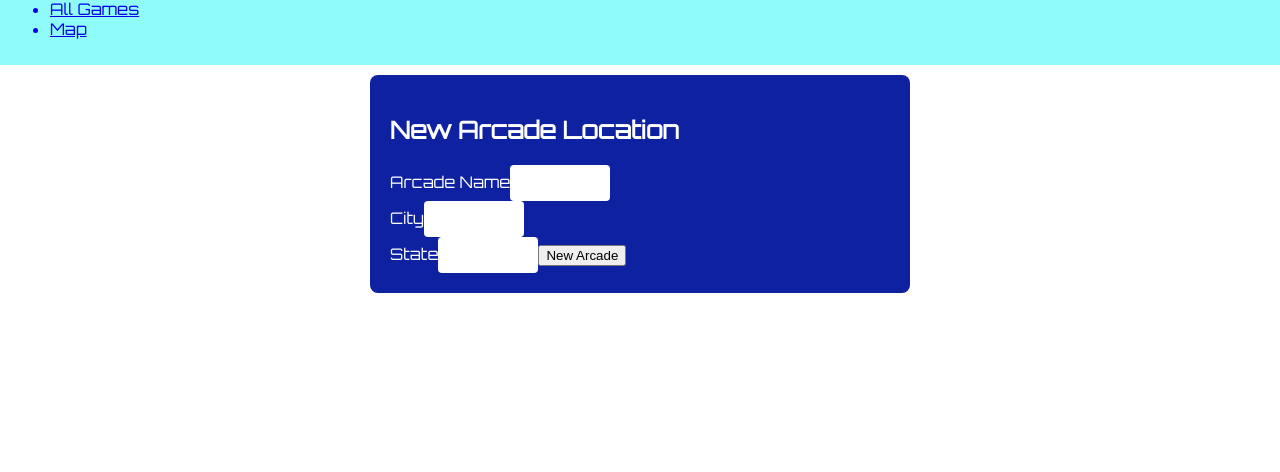
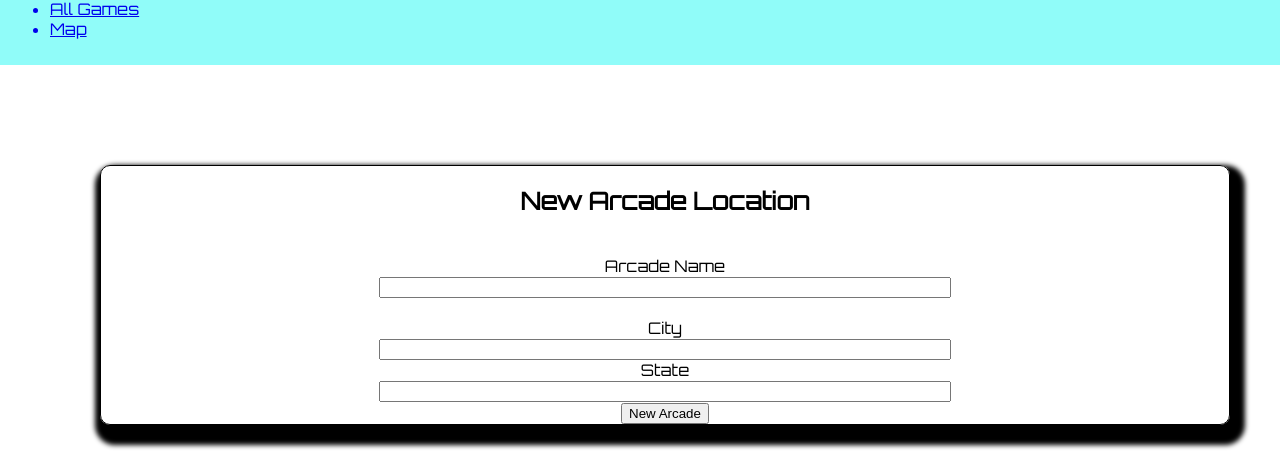
Before and after one commit to kbongco/Rhy-Finder-, a React (Create React App) app in the folder rhy-finder/: page /addarcade in a window 1280 px wide. Shown: the part 411-883 px from the top of the page. Before the commit the page ends 800 px from the top, so only its background shows below. Built offline with nearby package versions, Linux system fonts and the light colour scheme; no server answers.

Commit message:
added functionality to view games

```diff
--- a/rhy-finder/src/AddArcade.js
+++ b/rhy-finder/src/AddArcade.js
@@ -31,17 +31,18 @@ export default function AddArcade(props) {
   };
 
   return (
+    <div className='form'>
     <form className='arcade' onSubmit={handleSubmit}>
-      <h2>New Arcade Location </h2>
-      <label htmlFor="ArcadeName">Arcade Name</label>
+      <h2>New Arcade Location </h2><br></br>
+      <label htmlFor="ArcadeName">Arcade Name</label><br></br>
       <input
         type="text"
         id="Arcadename"
         onChange={(e) => updateArcadeName(e.target.value)}
         value={ArcadeName}
-      />
+      /> <br></br>
       <br></br>
-      <label htmlFor="City">City</label>
+      <label htmlFor="City">City</label><br></br>
       <input
         type="text"
         id="City"
@@ -49,14 +50,15 @@ export default function AddArcade(props) {
         value={City}
       />
       <br></br>
-      <label htmlFor="State">State</label>
+      <label htmlFor="State">State</label><br></br>
         <input
           type="text"
           id="State"
           onChange={(e) => updateState(e.target.value)}
           value={State}
-        />
-      <button type="submit">New Arcade</button><br></br>
-    </form>
+        /><br></br>
+      <button className='newArcade' type="submit">New Arcade</button><br></br>
+      </form>
+      </div>
   );
 }
--- a/rhy-finder/src/AddGame.js
+++ b/rhy-finder/src/AddGame.js
@@ -12,6 +12,7 @@ export default function AddGame() {
       {
         fields: {
           RhythmGameName: RhythmGameName,
+          Images: Images
         },
       },
       {
@@ -24,24 +25,31 @@ export default function AddGame() {
   };
 
   return (
+    <div class='form'>
     <form onSubmit={handleSubmit}>
-    <h2>New Rhythm Game</h2>
-    <label htmlFor="RhythmGame">Rhythm Game Name</label>
+      <h2>New Rhythm Game</h2>
+
+        <label htmlFor="RhythmGame">Rhythm Game Name</label>
+        <br></br>
     <input
       type="text"
       id="RhythmGame"
       onChange={(e) => updateRhythmGameName(e.target.value)}
       value={RhythmGameName}
-      />
+        />
+        <br></br>
 
-      <input
+      <label htmlFor='Image Link'>Image Link</label>
+        <input
         type="url"
         name='url'
         id='url'
         onChange={(e) => updateImages(e.target.value)}
         value={Images}
-      />
+        />
+        <br></br>
       <button type="submit">New Game</button>
       </form>
+      </div>
   )
 }
--- a/rhy-finder/src/App.css
+++ b/rhy-finder/src/App.css
@@ -48,28 +48,6 @@ nav{
   padding:10px;
 }
 
-.arcade{
-  max-width:500px;
-  padding:10px 20px;
-  background:#0D21A1;
-  margin:10px auto;
-  color:white;
-  padding:20px;
-  border-radius:8px;
-}
-
-.arcade input[type='text']{
-  border:none;
-  border-radius:4px;
-  font-size:14px;
-  margin: 0;
-  outline: 0;
-  padding:10px;
-  width: 100px;
-  box-sizing:border-box;
-  box-shadow: 0 1px rgba(0,0,0,0.03)
-}
-
 li {
   text-decoration:none;
 }
@@ -89,3 +67,40 @@ li {
   white-space:nowrap;
   background-color:#BEB8EB;
 }
+.gameshowCase, .otherGamesShowCase{
+  display:flex;
+  flex-wrap:wrap;
+  word-wrap:break-word;
+}
+
+.gameMachines, .othergameMachines{
+  width:100px;
+  height:100px;
+}
+.gameName, .othergameName{
+  word-wrap:break-word;
+}
+
+.gameTitleandPic, .othergameTitleandPic{
+  overflow-wrap:break-word;
+  margin:0px 50px 0px 50px;
+  box-shadow: 0px 10px 5px rgba(0,0,0.2);
+}
+
+.form{
+  margin: 100px 50px 50px 100px;
+  border: 1px solid;
+  box-shadow:5px 10px 5px 10px;
+  border-radius:10px;
+  text-align:center;
+}
+
+input[type=text]{
+  width:50%;
+}
+
+
+/*  div -> othergamesshowCase
+className: othergameTitleandPic,
+h2 -> othergameName
+img -> othergameMachines */
--- a/rhy-finder/src/App.js
+++ b/rhy-finder/src/App.js
@@ -1,6 +1,5 @@
 import React, { useState, useEffect, useRef } from "react";
 import { Route } from "react-router-dom";
-import logo from "./logo.svg";
 import "./App.css";
 import Navigation from "./Navigation";
 import Locations from "./Locations";
@@ -8,6 +7,7 @@ import AddArcade from "./AddArcade";
 import AddGame from "./AddGame";
 import Home from "./Home";
 import ViewRhyGames from './ViewRhyGames'
+import ViewOtherGames from './ViewOtherGames'
 // import ArcadeMap from './Map'
 import axios from "axios";
 
@@ -16,6 +16,8 @@ function App() {
   const [getNewArcades, updateGetNewArcades] = useState(false);
   const [rhythmGames, updateRhythmGames] = useState([]);
   const [getRhythmGames, updateGetRhythmGames] = useState(false);
+  const [otherGames, updateOtherGames] = useState([]);
+  const [getOtherGames, updateGetOtherGames] = useState(false)
 
 
   useEffect(() => {
@@ -48,6 +50,20 @@ function App() {
     summonRhythmGames()
   }, [getRhythmGames]);
 
+  useEffect(() => {
+    const summonOtherGames = async () => {
+      const otherGameList = await axios("https://api.airtable.com/v0/app7jwOkPMaOOh53m/Table%203?view=Grid%20view",
+        {
+          headers: {
+            Authorization: `Bearer ${process.env.REACT_APP_AIRTABLE_KEY}`,
+          },
+        }
+      );
+      updateOtherGames(otherGameList.data.records)
+    }
+    summonOtherGames()
+  },[getOtherGames])
+
 
 
   return (
@@ -58,7 +74,7 @@ function App() {
         <Home />
       </Route>
 
-      <Route path="/locations" exact>
+      <Route path="/locations/" exact>
         <Locations arcades={arcades} />
       </Route>
 
@@ -73,10 +89,15 @@ function App() {
         <AddGame />
       </Route>
 
-      <Route path='/viewgames'>
-        <ViewRhyGames rhythmGames={rhythmGames}/>
+      <Route path='/viewgames' exact>
+        <ViewRhyGames rhythmGames={rhythmGames} />
       </Route>
 
+      <Route path='/viewgames/othergames' exact>
+        <ViewOtherGames otherGames={otherGames} />
+      </Route>
+
+      {/* <Route path="/locations/:name" exact> */}
       {/* <Route path='/map'>
         <ArcadeMap/>
       </Route> */}
--- a/rhy-finder/src/ArcadeDetail.js
+++ b/rhy-finder/src/ArcadeDetail.js
@@ -11,7 +11,7 @@ export default function ArcadeDetai() {
 
   return (
     <div>
-      <h1>{arcade.ArcadeName}</h1>
+      <h1>{arcade.fields.ArcadeName}</h1>
     </div>
   )
 }
--- a/rhy-finder/src/Locations.js
+++ b/rhy-finder/src/Locations.js
@@ -30,7 +30,7 @@ const {arcades} = props
                 <p>{arcade.fields.State}</p>
               </td>
               <td>
-              <Link to ={`/locations/${arcade.ArcadeName}`}><p>Read More</p></Link>
+              <Link to ={`/locations/${arcade.fields.ArcadeName}`}><p>Read More</p></Link>
               </td>
             </tr>
           ))}
--- /dev/null
+++ b/rhy-finder/src/ViewOtherGames.js
@@ -0,0 +1,21 @@
+import React, { useState, useEffect } from "react";
+import { Route, Link } from "react-router-dom";
+
+export default function ViewOtherGames(props) {
+  const { otherGames } = props;
+
+  return (
+    <div className="otherGamesShowCase">
+      <h1>Non-Rhythm Games</h1>
+      <Link to={`/viewgames/`}>
+        <p>Go back to Rhythm Games</p>
+      </Link>
+      {otherGames.map((othergame) => (
+        <div className="othergameTitleandPic">
+          <h2 className="othergameName">{othergame.fields.OtherCoolGames}</h2>
+          <img className="othergameMachines" src={othergame.fields.Images} />
+        </div>
+      ))}
+    </div>
+  );
+}
--- a/rhy-finder/src/ViewRhyGames.js
+++ b/rhy-finder/src/ViewRhyGames.js
@@ -1,19 +1,21 @@
 import React, { useState, useEffect } from "react";
 import { Route, Link } from "react-router-dom";
 
-
 export default function ViewRhyGames(props) {
-  const { rhythmGames } = props
+  const { rhythmGames } = props;
 
   return (
-    <div className='gameshowCase'>
-      {rhythmGames.map((rhythmgame) =>
-        <h2>{rhythmgame.fields.RhythmGameName}</h2>
-          // <img className='gameMachines' src='{rhythmgame.fields.Images}' />
-
-
-        )}
-      </div>
-    // null
-  )
+    <div className="othergameshowCase">
+      <h1>Rhythm Games </h1>
+      <Link to={`/viewgames/othergames`}>
+        <p>Other games Here</p>
+      </Link>
+      {rhythmGames.map((rhythmgame) => (
+        <div className="gameTitleandPic">
+          <h2 className="gameName">{rhythmgame.fields.RhythmGameName}</h2>
+          <img className="gameMachines" src={rhythmgame.fields.Images} />
+        </div>
+      ))}
+    </div>
+  );
 }
```
Also changed, not shown: rhy-finder/src/Search.js (deleted, +0 -12 lines).
